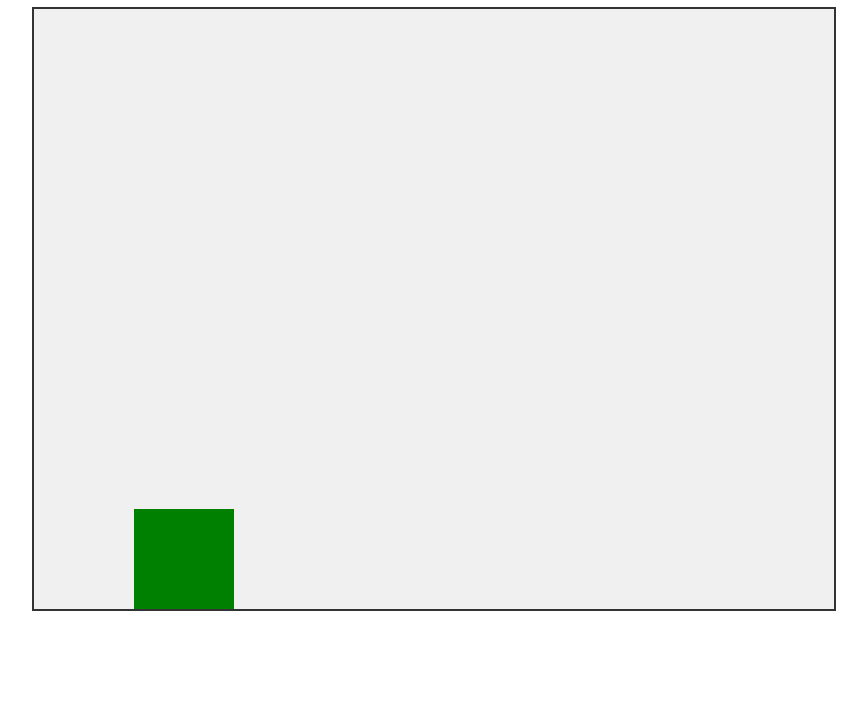
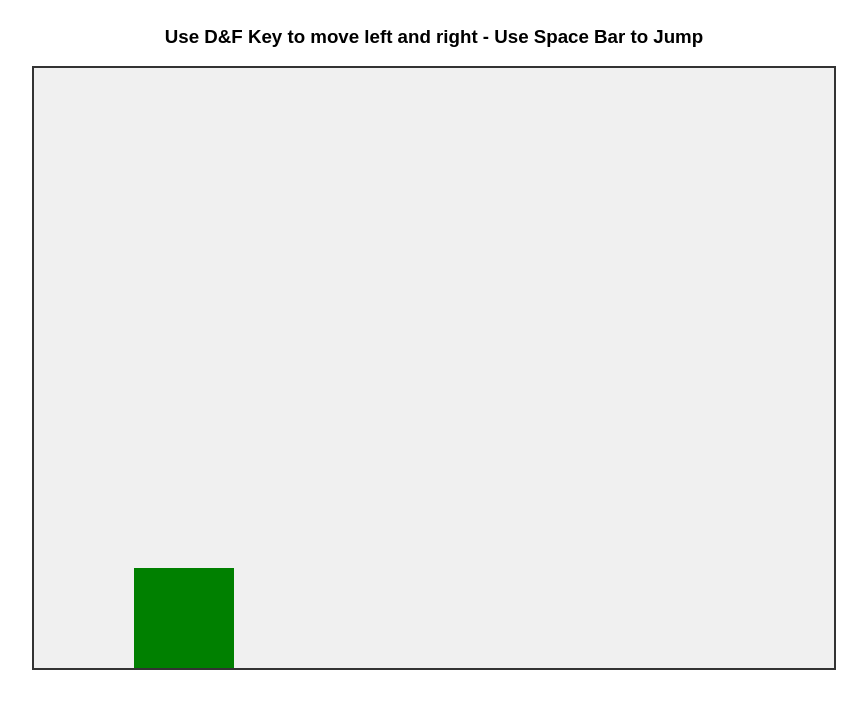
Before and after one commit to Pythergon/BasicWebScript, a plain HTML site: page main/index.html in a window 1280 px wide. Shown: the part 81-800 px from the top of the page, without its empty margins (206-1073 px from the left). Drawn offline with Linux system fonts and the light colour scheme.

Commit message:
HTML Updates 14:30 - 9/6/25

```diff
--- a/main/index.html
+++ b/main/index.html
@@ -7,6 +7,7 @@
     </head>
     <body>
         <h1>1 Player Movement</h1>
+        <h3>Use D&F Key to move left and right - Use Space Bar to Jump</h3>
         <canvas id="myCanvas" width="800" height="600"></canvas>
 
         <script src="character.js"></script>
```
